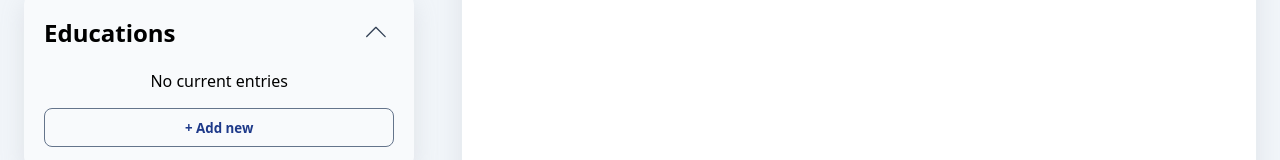
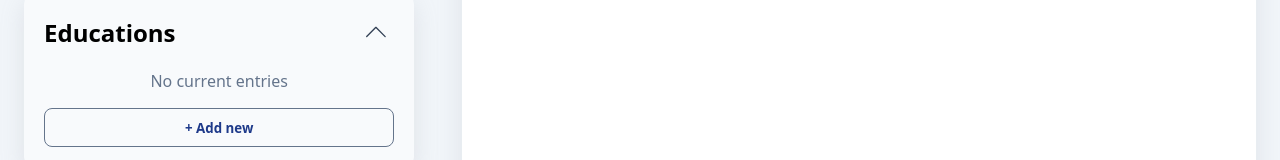
Before and after one commit to aaksant/cv-builder, a React app: page / in a window 1280 px wide. Both pictures are taken after a click on the button 376 px from the left and 517 px from the top of the page. Shown: the part 485-645 px from the top of the page. Built offline with nearby package versions, Linux system fonts and the light colour scheme; the HTML template or start-up script is replaced by a standard one.

Commit message:
feat: render the message if at least there is exist  one `Entry` component

```diff
--- a/src/components/form/NewEntryPrompt.jsx
+++ b/src/components/form/NewEntryPrompt.jsx
@@ -3,7 +3,7 @@ export default function NewEntryPrompt({ entries, handleNewEntry }) {
     <div className="message">
       {entries.length === 0 && (
         <p
-          className="p-light"
+          className="text-light"
           style={{ textAlign: 'center', marginBottom: '1rem' }}
         >
           No current entries
```
